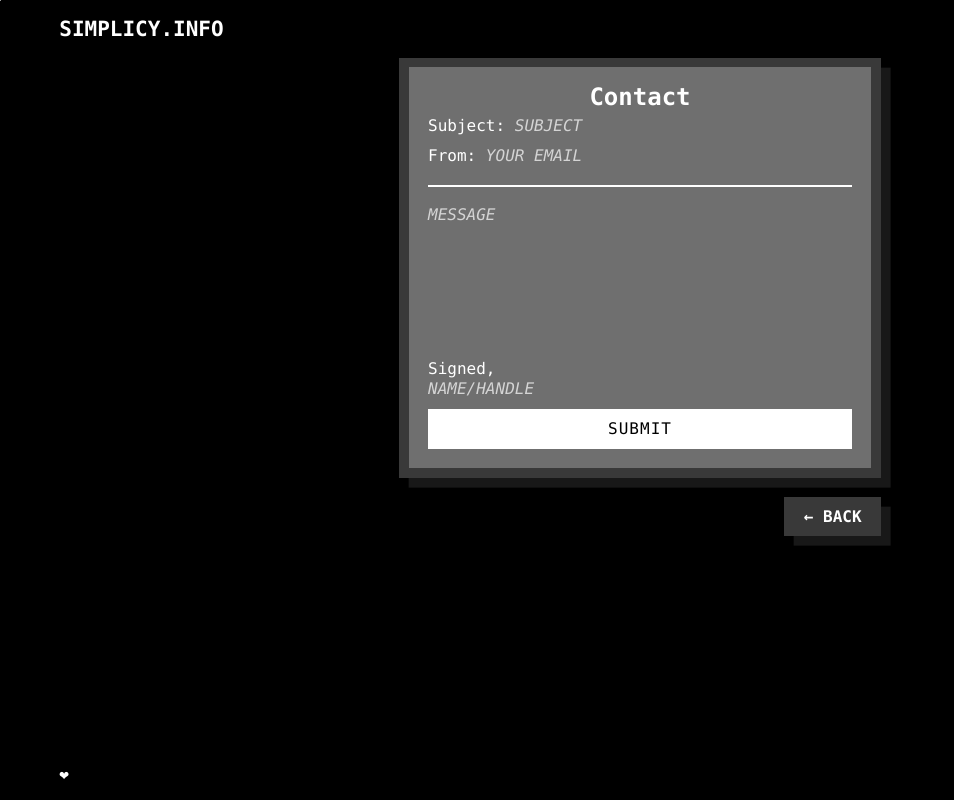
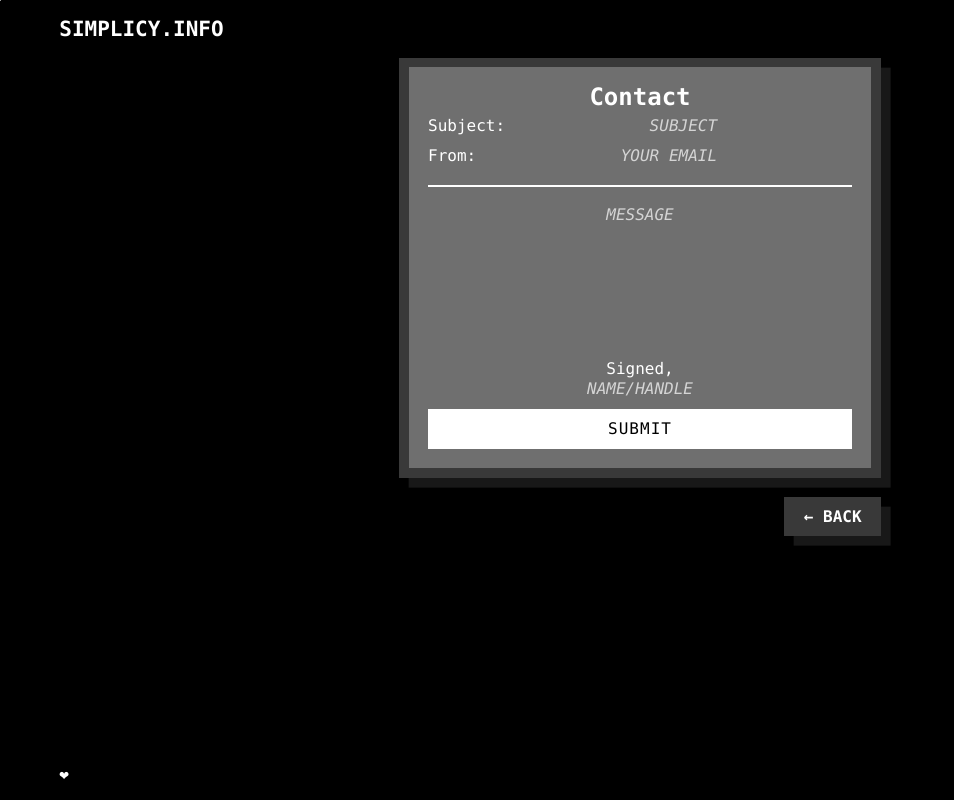
Before and after one commit to simplicy/simplicy.info, a React (Vite) app: page /message in a window 1280 px wide. Shown: the whole page, without its empty margins (0-954 px from the left). Built offline with nearby package versions, Linux system fonts and the light colour scheme; a web font is replaced by a local one.

Commit message:
updated it again

```diff
--- a/src/common/wireframe.tsx
+++ b/src/common/wireframe.tsx
@@ -21,7 +21,6 @@ function Wireframe() {
           flexDirection: 'column',
           borderRadius: '0px',
           overflow: 'hidden',
-          overflowY: 'auto',
         }}>
         <Intro />
         <Banner />
--- a/src/pages/Bio.tsx
+++ b/src/pages/Bio.tsx
@@ -8,6 +8,7 @@ export default function Bio() {
       style={{
         display: "flex",
         justifyContent: "start",
+        overflowY: "auto",
         height: "100%",
         width: "100%",
       }}
--- a/src/pages/Book.tsx
+++ b/src/pages/Book.tsx
@@ -64,6 +64,7 @@ export default function BookForm() {
       layout
       style={{
         display: "flex",
+        overflowY: "auto",
         paddingTop: "1ch",
         height: "100%",
         alignItems: "flex-start",
--- a/src/pages/Contact.tsx
+++ b/src/pages/Contact.tsx
@@ -52,6 +52,7 @@ export default function ContactForm() {
         style={{
           display: "flex",
           height: "100%",
+          overflowY: "auto",
           alignItems: "flex-start",
           padding: "0 2ch",
           paddingTop: "1ch",
--- a/src/pages/ContactMe.tsx
+++ b/src/pages/ContactMe.tsx
@@ -17,6 +17,7 @@ export default function Contact() {
       layout
       style={{
         display: "flex",
+        overflowY: "auto",
         height: "100%",
         alignItems: "center",
         padding: "0 2ch",
--- a/src/pages/Home.tsx
+++ b/src/pages/Home.tsx
@@ -21,6 +21,7 @@ function Home() {
     <div
       style={{
         height: "100%",
+        overflowY: "auto",
         padding: "2ch",
         width: "100%",
       }}
--- a/src/pages/Support.tsx
+++ b/src/pages/Support.tsx
@@ -15,6 +15,7 @@ export default function Support() {
       style={{
         display: "flex",
         justifyContent: "center",
+        overflowY: "auto",
         flexDirection: "column",
         height: "100%",
         width: "100%",
--- a/src/pages/Work.tsx
+++ b/src/pages/Work.tsx
@@ -12,16 +12,19 @@ export default function Work() {
       style={{
         display: "flex",
         padding: "2ch",
+        overflowY: "auto",
         flexGrow: 1,
         flexDirection: "column",
         width: "100%",
       }}
       initial={{
         opacity: 0,
+        overflowY: "hidden",
         y: "var(--fade-distance)",
       }}
       animate={{
         opacity: 1,
+        overflowY: "auto",
         transform: "translateY(0px)",
       }}
       transition={{
--- a/src/sacred/AlertBanner.module.scss
+++ b/src/sacred/AlertBanner.module.scss
@@ -14,6 +14,20 @@
   }
 }
 
+button {
+  width: 100%;
+  background: none;
+  border: none;
+  color: inherit;
+  cursor: pointer;
+  display: inline-block;
+  font: inherit;
+  line-height: inherit;
+  margin: 0;
+  outline: 0;
+  padding: 0;
+}
+
 .onClick {
   cursor: pointer;
 }
--- a/src/sacred/AlertBanner.tsx
+++ b/src/sacred/AlertBanner.tsx
@@ -22,7 +22,7 @@ const AlertBanner: React.FC<AlertBannerProps> = ({
   let stylz = Utilities.classNames(styles.root, isSelected ? styles.selected : null, hover ? styles.hover : null);
 
   return (
-    <div className={stylz} {...rest} style={style} onClick={onClick} />
+    <button className={stylz} {...rest} style={style} onClick={onClick} />
   );
 };
 
--- a/src/sacred/DatePicker.module.scss
+++ b/src/sacred/DatePicker.module.scss
@@ -3,6 +3,9 @@
   height: 100%;
   user-select: none;
 }
+
+
+
 
 .controls {
   align-items: center;
@@ -57,9 +60,25 @@
   padding: 0 1ch 0 1ch;
   text-align: center;
   cursor: pointer;
+  &:focus {
+    background: var(--theme-focused-foreground-subdued);
+    outline: 0;
+  }
 
 
 }
+button {
+  background: none;
+  border: none;
+  color: inherit;
+  cursor: pointer;
+  display: inline-block;
+  font: inherit;
+  line-height: inherit;
+  margin: 0;
+  outline: 0;
+  padding: 0;
+}
 .selectedCell {
-    background: var(--theme-focused-foreground);
+    background: var(--theme-focused-foreground) !important;
 }
--- a/src/sacred/DatePicker.tsx
+++ b/src/sacred/DatePicker.tsx
@@ -39,7 +39,7 @@ const DatePicker: React.FC<DatePickerProps> = ({ year, month, setSelectedDate })
   for (let day = 1; day <= daysInMonth; day++) {
     const presentationDay = String(day).padStart(2, '0');
     cells.push(
-      <div
+      <button
         key={day}
         // if selected date matches current date, add selected class
         className={utilites.classNames(selectedDate && new Date(currentYear, currentMonth, day).toDateString() === selectedDate.toDateString() ? styles.selectedCell : "", styles.cell)}
@@ -52,13 +52,26 @@ const DatePicker: React.FC<DatePickerProps> = ({ year, month, setSelectedDate })
         }}
       >
         {presentationDay}
-      </div>
+      </button>
     );
   }
 
   while (cells.length < MAX_CELLS) {
     cells.push(<div key={`empty-end-${cells.length}`} className={styles.dayCell} />);
   }
+
+  React.useEffect(() => {
+    if (currentMonth < 0) {
+      setMonth(12);
+      setYear(currentYear - 1);
+    }
+    if (currentMonth > 11) {
+      setMonth(0);
+      setYear(currentYear + 1);
+    }
+    //console.log(`DatePicker: currentMonth=${currentMonth}, currentYear=${currentYear}`);
+  }, [currentMonth, currentYear]);
+
 
   const onSwitchPreviousMonth = () => {
     let newMonth = currentMonth - 1;
@@ -82,16 +95,17 @@ const DatePicker: React.FC<DatePickerProps> = ({ year, month, setSelectedDate })
     setYear(newYear);
   };
 
+
   return (
     <div className={styles.root}>
       <div className={styles.controls}>
-        <button type="button" className={styles.button} onClick={onSwitchPreviousMonth} aria-label="Previous month">
+        <button type="button" className={styles.button} onClick={() => { onSwitchPreviousMonth() }} aria-label="Previous month">
           ▲
         </button>
         <div className={styles.date}>
-          {currentYear} {MONTH_NAMES[currentMonth].toUpperCase()}
+          {currentYear} {MONTH_NAMES[currentMonth]?.toUpperCase()}
         </div>
-        <button type="button" className={styles.button} onClick={onSwitchNextMonth} aria-label="Next month">
+        <button type="button" className={styles.button} onClick={() => { onSwitchNextMonth() }} aria-label="Next month">
           ▼
         </button>
       </div>
```
